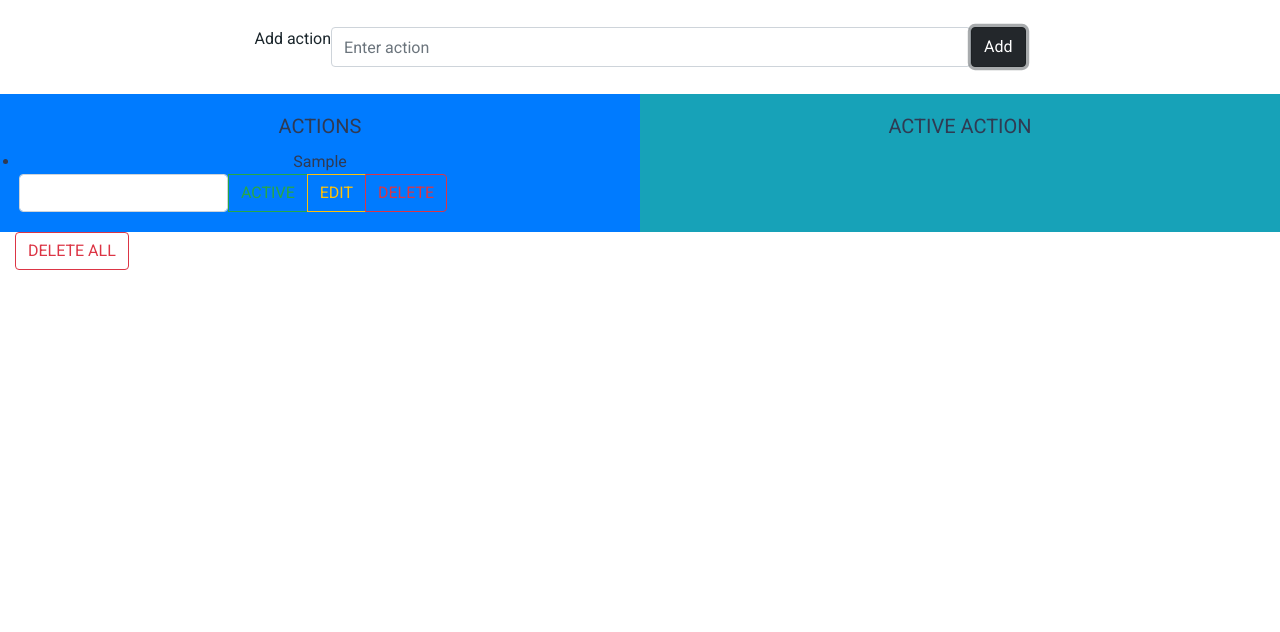
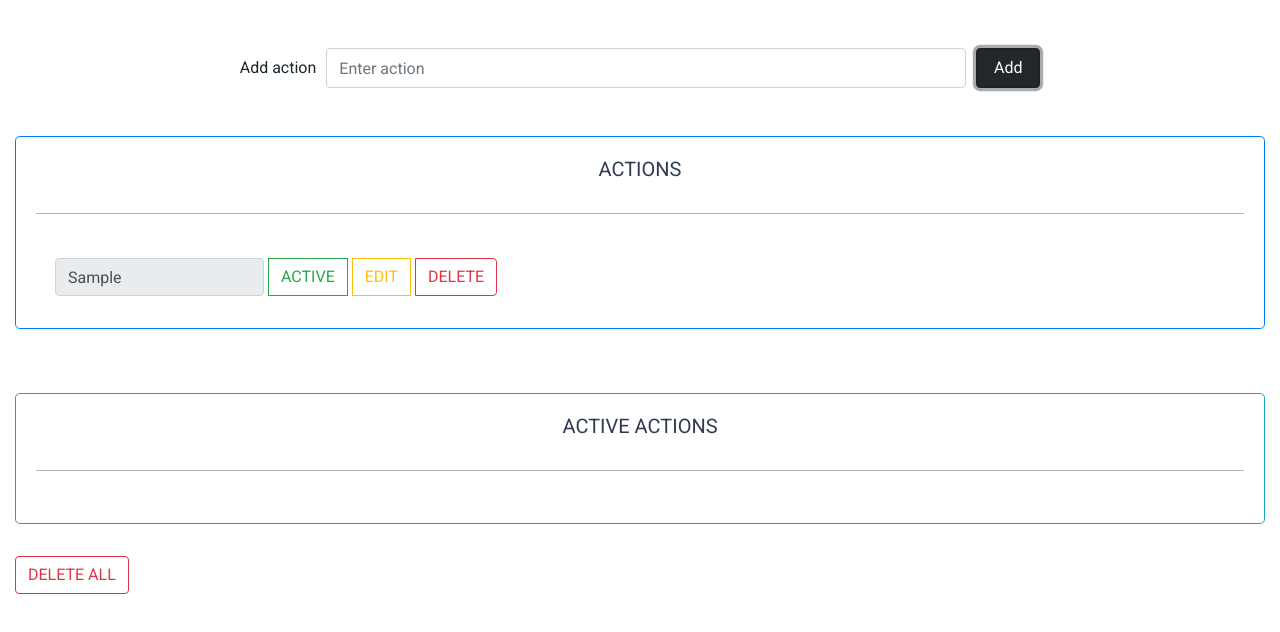
Before and after one commit to MellDenis/GPractice, a plain HTML site: page index.html in a window 1280 px wide. Both pictures are taken after typing "Sample" into the empty fields and a click on the button "Add". Drawn offline with nearby package versions, Linux system fonts and the light colour scheme.

Commit message:
Features done

```diff
--- a/index.html
+++ b/index.html
@@ -28,29 +28,25 @@
         </button>
     </div>
 
-    <!-- <div id="buttonsAction" class="container d-flex justify-content-center spaceBetween">
-        <button type="submit" class="btn btn-outline-warning mr-3" id="buttonEdit" onclick="editItems()">Edit</button>
-        <button type="submit" class="btn btn-outline-danger" id="buttonDelete" onclick="deleteItems()">Delete</button>
-    </div> -->
+    <div class="container-fluid ">
 
-
-    <div class="container-fluid ">
-        <div class="row">
-            <div class="col-6 text-center bg-primary card-body" id="listaAcciones">
+            <div class="text-center card-body border border-primary rounded-lg" id="listaAcciones">
                 <h5 class="card-title">ACTIONS</h5>
-                <ul class="list-group " id="listItems">
+                <hr>
+                <ul class="list-group list-group-flush" id="listItems">
+                </ul>
+            </div>
+            <hr class="disableHr">
+            <div class="text-center card-body border border-info rounded-lg" id="accionesActivas">
+                <h5 class="card-title">ACTIVE ACTIONS</h5>
+                <hr>
+                <ul class="list-group list-group-flush" id="listActives">
                 </ul>
             </div>
 
-            <div class="col-6 text-center bg-info card-body" id="accionesActivas">
-                <h5 class="card-title">ACTIVE ACTION</h5>
-                <ul class="list-group list-group-flush" id="listActives">
-                </ul>
-            </div>
-        </div>
     </div>
 
-    <div class="container-fluid">
+    <div class="container-fluid spaceBetween2">
         <button class="btn btn-outline-danger" type="button" id="buttonDeleteAll" onclick="deleteAll()">DELETE
             ALL</button>
     </div>
@@ -63,6 +59,7 @@
     <script src="https://maxcdn.bootstrapcdn.com/bootstrap/4.5.2/js/bootstrap.min.js"></script>
     <script>
         $('.alert').hide();
+        $('#buttonDeleteAll').hide();
     </script>
 </body>
 
--- a/index.js
+++ b/index.js
@@ -3,7 +3,7 @@ var actionItem = document.getElementById("txtAction");
 var buttonSubmit = document.getElementById("buttonSubmit");
 var buttonDeleteAll = document.getElementById('buttonDeleteAll');
 var list = document.getElementById("listItems");
-var listActives = document.getElementById(listActives);
+var listActives = document.getElementById("listActives");
 
 
 //Create an action element
@@ -12,9 +12,8 @@ function createNewElement(text) {
     //Create an 'li'
     var item = document.createElement('li');
     //Value set by the user in the input
-    item.innerText = text;
-    //var content = document.createTextNode(valueAction);
-    //var itemsLi = list.getElementsByTagName('li');
+    //item.innerText = text;
+    item.className = 'list-group-item list-group-item-action';
 
     //Create container for input and buttons
     let divContainer = document.createElement('div');
@@ -28,10 +27,13 @@ function createNewElement(text) {
     //Set attribute
     inputActionList.setAttribute('type', 'text');
     inputActionList.classList.add('form-control');
+    inputActionList.value = text;
+    console.log(inputActionList.value);
+    inputActionList.disabled = true;
 
     //Create the 3 buttons
     let buttonActive = document.createElement('button');
-    buttonActive.className = 'btn btn-outline-success';
+    buttonActive.className = 'btn btn-outline-success ml-1';
     buttonActive.innerText = 'ACTIVE';
 
     //Add eventListener for active
@@ -39,14 +41,14 @@ function createNewElement(text) {
 
 
     let buttonEdit = document.createElement('button');
-    buttonEdit.className = 'btn btn-outline-warning';
+    buttonEdit.className = 'btn btn-outline-warning ml-1';
     buttonEdit.innerText = 'EDIT';
 
     //Add eventListener for edit
-    //buttonEdit.addEventListener('click', editInfoInput);
+    buttonEdit.addEventListener('click', editItem);
 
     let buttonDelete = document.createElement('button');
-    buttonDelete.className = 'btn btn-outline-danger';
+    buttonDelete.className = 'btn btn-outline-danger ml-1';
     buttonDelete.innerText = 'DELETE';
 
     //Add eventListener for delete
@@ -76,6 +78,7 @@ function addItemToList() {
     if (valueAction != "") {
         createNewElement(valueAction);
         actionItem.value = "";
+        $('#buttonDeleteAll').show();
     } else {
         $('.alert').show();
     }
@@ -105,7 +108,7 @@ function sendToActiveList() {
 
 }
 
-//Remove item by one
+//Delete item one by one
 function deleteItem() {
     //Searching the childItem
     let itemChild = this.parentNode.parentNode.parentNode;
@@ -117,14 +120,26 @@ function deleteItem() {
 
 //Delete all items
 function deleteItems() {
-    var childItem = list.children.length;
-    console.log(childItem);
-    while (list.firstChild) {
-        list.removeChild(list.firstChild);
-    }
+    //Removing one by one the items
+    // var childItem = list.children.length;
+    // console.log(childItem);
+    // while (list.firstChild) {
+    //     list.removeChild(list.firstChild);
+    // }
+    list.innerHTML = " ";
+    listActives.innerHTML = " ";
 };
 
 //Create Delete Event
 function deleteAll() {
     buttonDeleteAll.addEventListener('click',deleteItems());
 }
+
+
+//Create Edit item
+function editItem() {
+    var listItem = this.parentNode;
+    console.log(listItem);
+    var inputDisable = listItem.querySelector('input[type=text]');
+    inputDisable.disabled = false;
+}
--- a/style.css
+++ b/style.css
@@ -1,24 +1,55 @@
 @import url('https://fonts.googleapis.com/css2?family=Open+Sans&family=Roboto&display=swap');
 @import url('https://fonts.googleapis.com/css2?family=Anton&display=swap');
 
-html,body {
+html,
+body {
     font-family: 'Roboto';
     color: #303a52;
 }
 
-.spaceBetween {
-    padding: 1.7em;
+hr {
+    border-top: 0.2px solid #b4b4b4;
+    width: 100%;
+    margin-top: 2rem;
+    margin-bottom: 2rem;
 }
 
-.buttonSpace {
-    padding: 1.5em;
+#buttonSubmit {
+    width: 4em;
+    height: 2.5em;
+}
+
+.disableHr {
+    border-top: 0.2px  #b4b4b4;
+    margin-top: 4rem;
+    margin-bottom: 4rem;
+}
+
+.spaceBetween {
+
+    margin-top: 3em;
+    margin-bottom: 3em;
+}
+
+.inputTextStyle {
+    margin: 0Px 10px 0px 10px;
 }
 
 label {
-    color : #1b262c;
+    color: #1b262c;
+    margin-top: 0.5em;
+}
+
+
+.spaceBetween2 {
+    padding-top: 2em;
 }
 
 .inputTextStyle {
     width: 40em;
     height: 2.5em;
 }
+
+#listActives li {
+    text-decoration: line-through;
+}
```
Also changed, not shown: Readme.txt.
